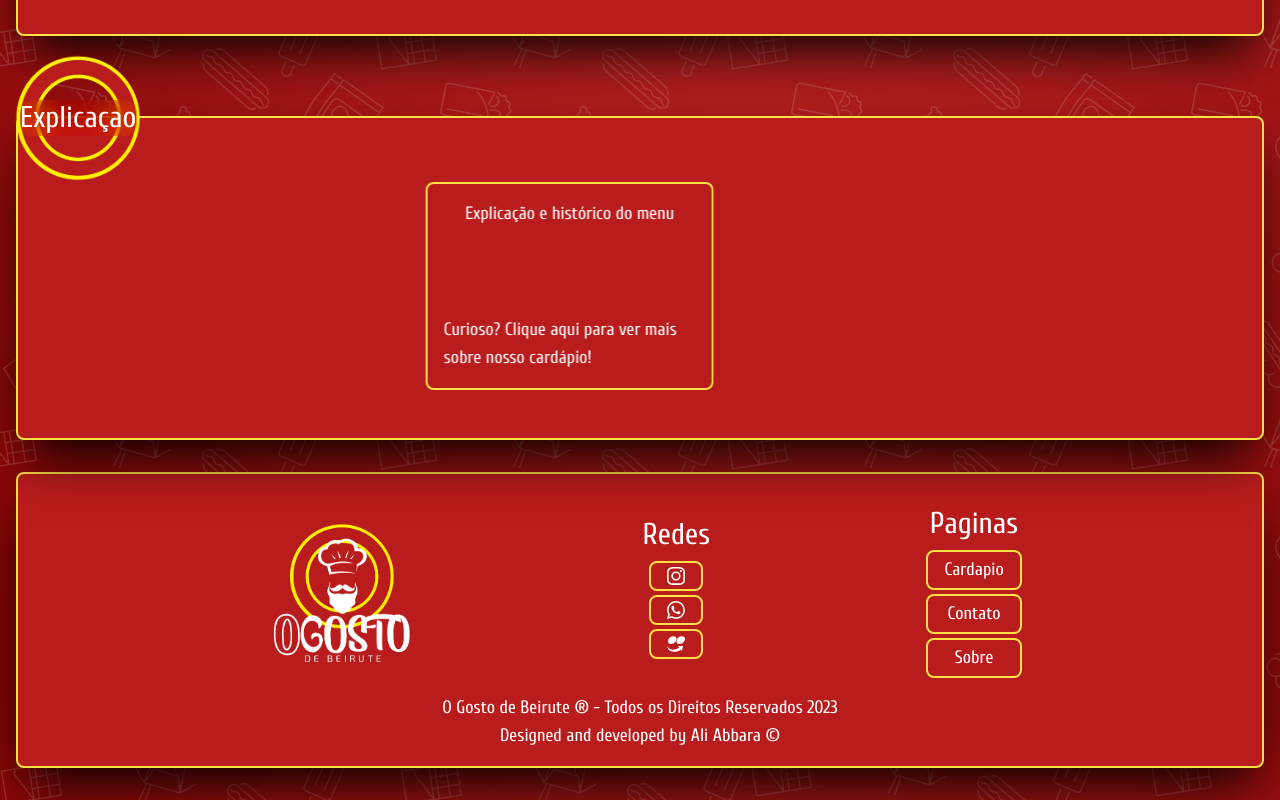
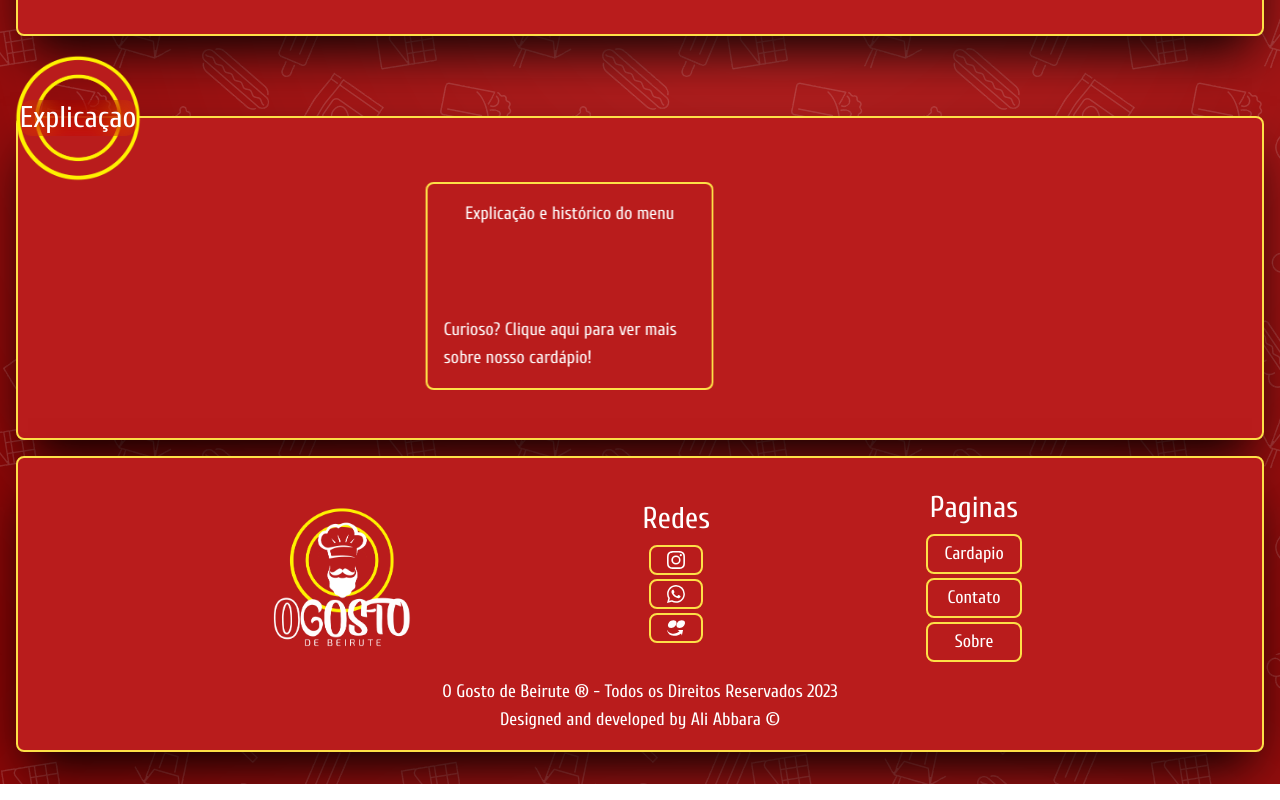
Before and after one commit to AliAbbara/o-gosto-de-beirute, a React (Create React App) app: page / in a window 1280 px wide. Shown: the part 845-1645 px from the top of the page. Built offline with nearby package versions, Linux system fonts and the light colour scheme; no server answers.

Commit message:
Fixed  footer margin-top and body min-height

```diff
--- a/src/components/main/Footer.jsx
+++ b/src/components/main/Footer.jsx
@@ -7,7 +7,7 @@ import RedLink from '../links/RedLink'
 
 function Footer() {
   return (
-    <ContainerCard className='mt-8 flex flex-col text-center'>
+    <ContainerCard className='mt-4 flex flex-col text-center sticky'>
       {/* -----------Logo and menu div------------- */}
       <div className='flex flex-col sm:flex-row flex-wrap justify-evenly items-center p-2'>
         {/* Logo */}
--- a/src/index.css
+++ b/src/index.css
@@ -13,7 +13,7 @@
 
 body {
   background-image: url('/src/assets/imgs/background.png');
-  max-height: 100% 100vh;
+  min-height: 100vh;
   padding: 0 1rem 1rem 1rem;
   z-index: 0;
 }
```
